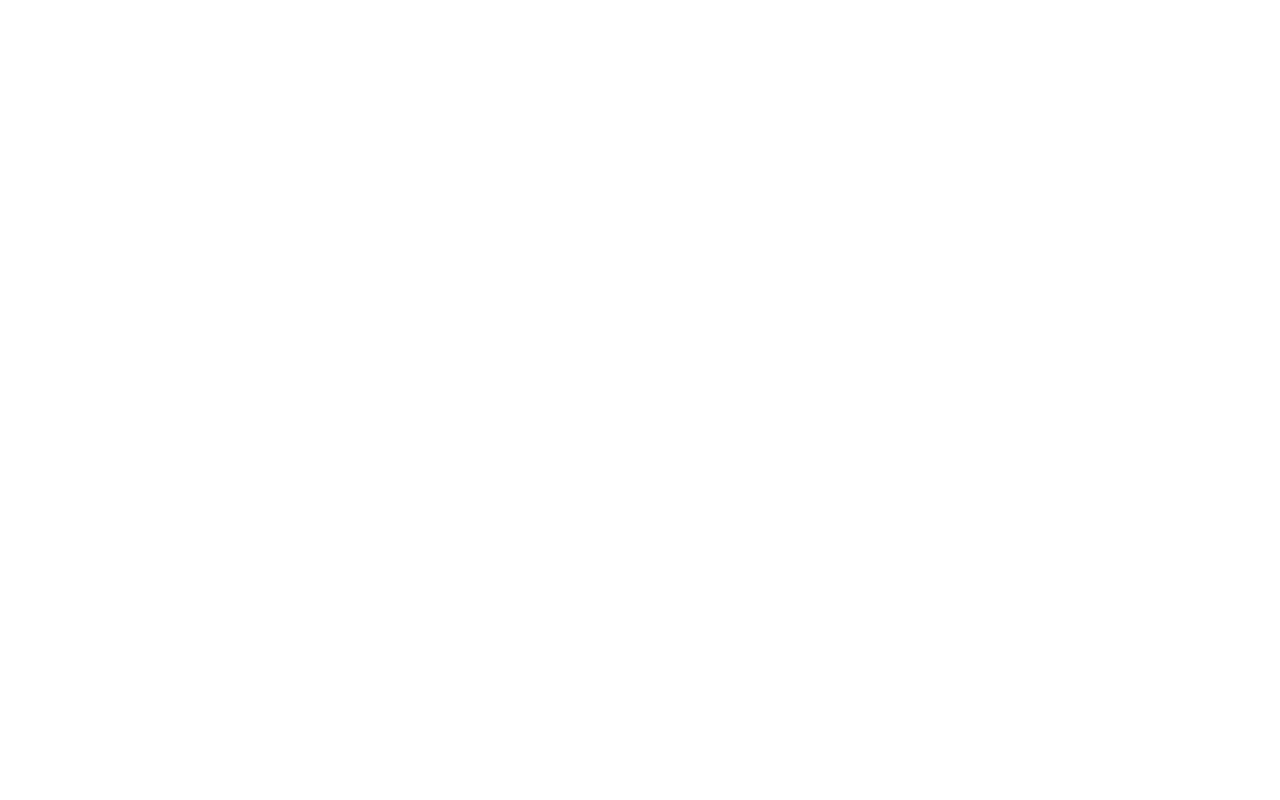
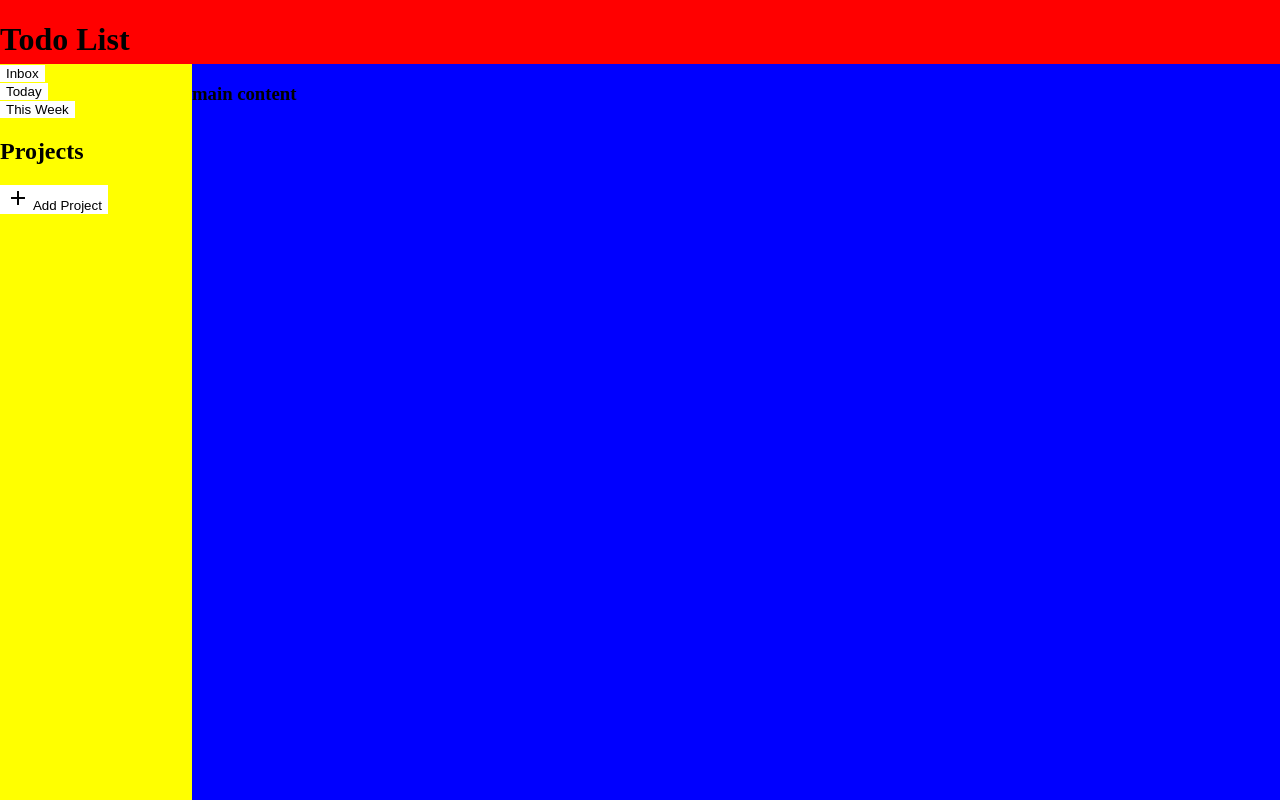
Before and after one commit to jonathanyu1/todo-list, a plain HTML site: page index.html in a window 1280 px wide. Drawn offline with Linux system fonts and the light colour scheme.

Commit message:
added initial formatting of UI

```diff
--- a/index.html
+++ b/index.html
@@ -2,11 +2,33 @@
 <html>
   <head>
     <meta charset="utf-8" />
-    <title>todo list</title>
+    <title>Todo List</title>
     <link rel='stylesheet' href='styles.css'>
+    <link rel="stylesheet" href="https://fonts.googleapis.com/icon?family=Material+Icons">
   </head>
   <body class='bodyContainer'>
-    <div id='content' class='content'></div>
+      <div id='headerContainer'>
+        <h1 id='header'>Todo List</h1>
+      </div>
+      <div id='sidebarContainer'>
+        <div id='sidebarTabs'>
+          <li><button id='inbox'>Inbox</button></li>
+          <li><button id='today'>Today</button></li>
+          <li><button id='thisWeek'>This Week</button></li>
+          <li id='projectsContainer'>
+            <h2 id='projectsHeader'>Projects</h2>
+            <div id='projectList'>
+
+            </div>
+            <button id='addProject'>
+              <i class='material-icons'>add</i>
+              Add Project</button>
+          </li>
+        </div>
+      </div>
+      <div id='mainContent'>
+          <h3>main content</h3>
+      </div>
     <script src="main.js"></script>
   </body>
 </html>
--- a/main.js
+++ b/main.js
@@ -1 +1 @@
-console.log("hello");
+(()=>{"use strict";console.log("hello")})();
--- a/styles.css
+++ b/styles.css
@@ -0,0 +1,67 @@
+* {
+    box-sizing: border-box;
+}
+
+*::before {
+    padding: 0;
+    margin: 0;
+  }
+
+html, body{
+    width: 100%;
+    height: 100%;
+}
+
+body{
+    margin: 0px;
+}
+
+.hideContent{
+    display: none;
+}
+
+.bodyContainer{
+    display: grid;
+    grid-template-columns: 15% auto;
+    grid-template-rows: 8% auto;
+    grid-template-areas: "header header"
+                         "sidebar main";
+}
+
+/* Header */
+
+#headerContainer{
+    grid-area: header;
+    background-color: red;
+}
+
+/* Sidebar */
+
+#sidebarContainer{
+    grid-area: sidebar;
+    background-color: yellow;
+}
+
+#sidebarTabs li{
+    list-style-type: none;
+}
+
+#sidebarTabs button{
+    border: none;
+    background-color: white;
+}
+
+#sidebarTabs button:focus{
+    background-color: grey;
+}
+
+#sidebarTabs button:hover{
+    background-color: grey;
+}
+
+/* Main Content */
+
+#mainContent{
+    grid-area: main;
+    background-color: blue;
+}
```
